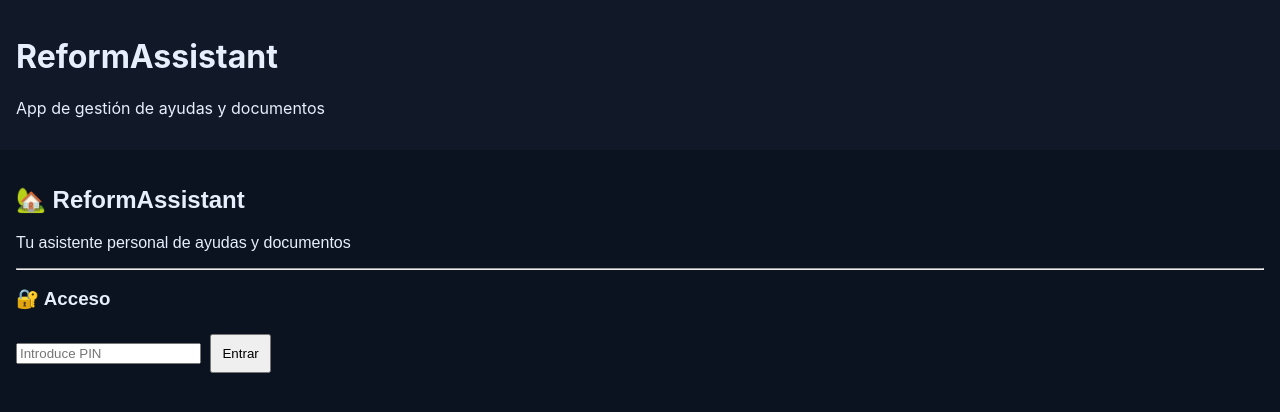
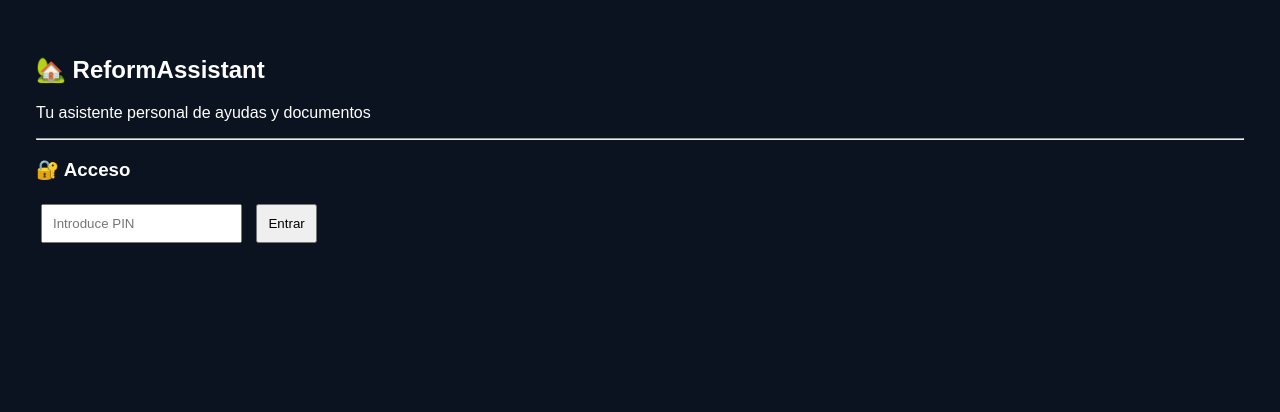
Before and after one commit to p74hcqwdvh-bot/reformassistant, a plain HTML site: page index.html in a window 1280 px wide. Drawn offline with Linux system fonts and the light colour scheme.

Commit message:
Actualizar index.html

```diff
--- a/index.html
+++ b/index.html
@@ -11,15 +11,18 @@
   <style>
     body {
       margin: 0;
-      font-family: -apple-system, system-ui, Arial;
+      font-family: Arial;
       background: #0b1220;
-      color: #e7eefc;
+      color: white;
+      padding: 20px;
     }
-    header {
-      padding: 16px;
-      background: #111827;
+
+    button {
+      padding: 10px;
+      margin: 5px;
     }
-    button {
+
+    input {
       padding: 10px;
       margin: 5px;
     }
@@ -27,15 +30,12 @@
 </head>
 
 <body>
-  <header>
-    <h1>ReformAssistant</h1>
-    <p>App de gestión de ayudas y documentos</p>
-  </header>
 
-  <!-- AQUÍ app.js escribirá todo -->
+  <!-- Aquí carga la app -->
   <div id="app"></div>
 
-  <!-- Carga JavaScript -->
+  <!-- Aquí carga el JavaScript -->
   <script src="app.js"></script>
+
 </body>
 </html>
```
